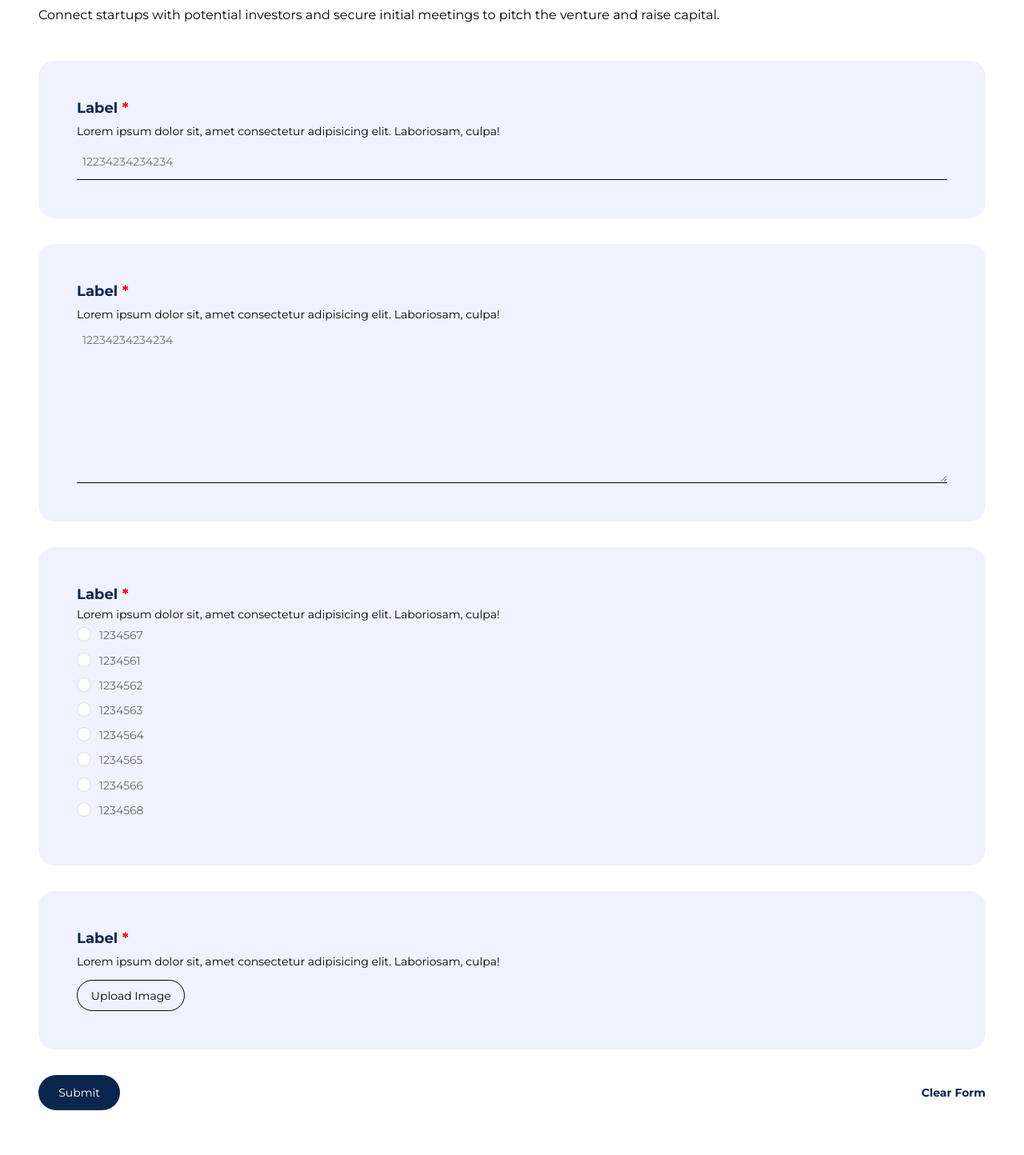
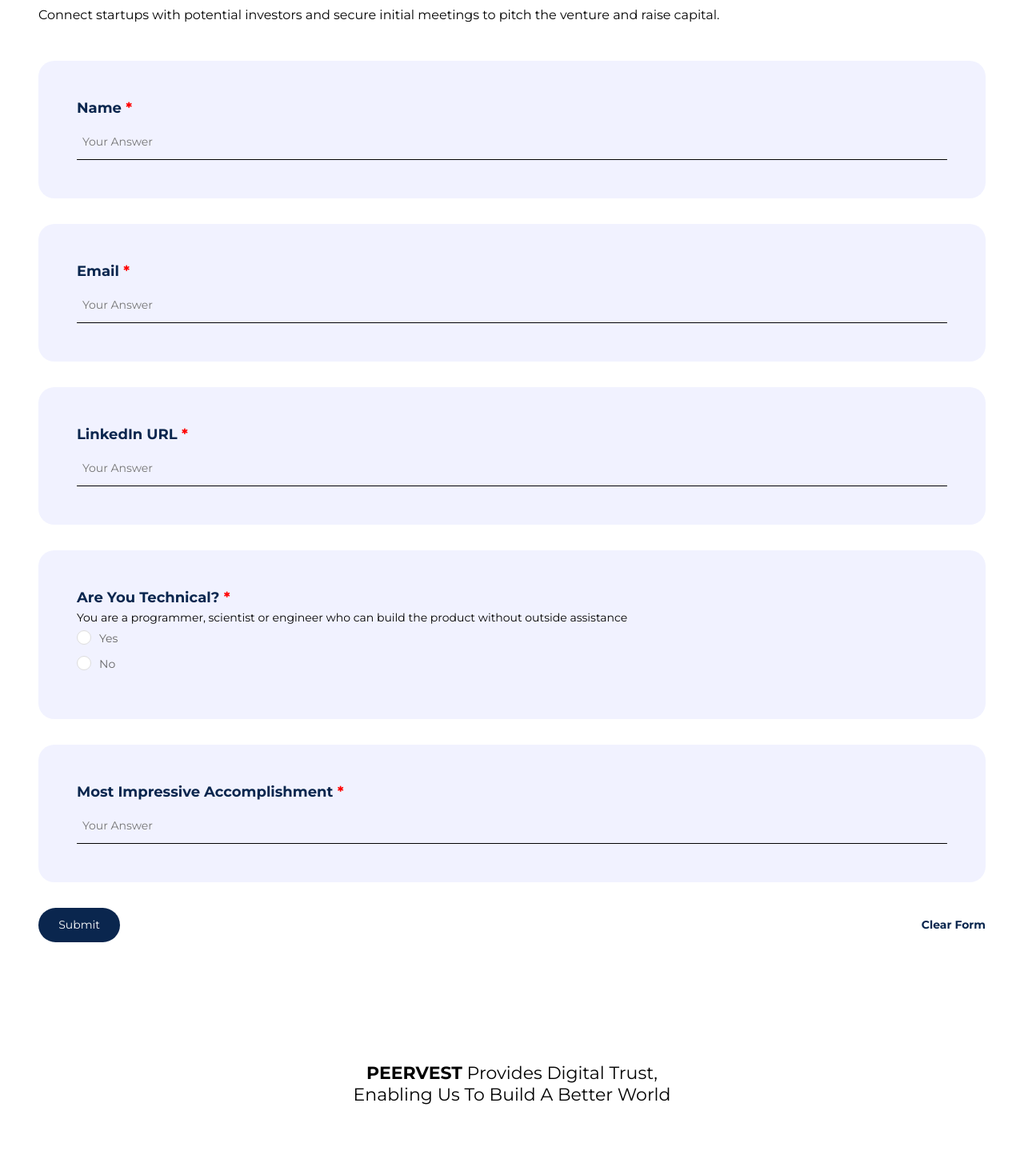
Before and after one commit to abrarkhalidofficial/Peervest, a React (Create React App) app: page /co-founder in a window 1280 px wide. Shown: the part 780-2224 px from the top of the page at 80% size. Built offline with nearby package versions, Linux system fonts and the light colour scheme.

Commit message:
co founder screen done

```diff
--- a/src/Screens/CoFounderScreen.js
+++ b/src/Screens/CoFounderScreen.js
@@ -8,30 +8,12 @@ import InputRadio from "../Components/InputRadio";
 import InputFile from "../Components/InputFile";
 
 export default function CoFounderScreen() {
-  const options = [
+  const TechnicalOptions = [
     {
-      label: "1234567",
+      label: "Yes",
     },
     {
-      label: "1234561",
-    },
-    {
-      label: "1234562",
-    },
-    {
-      label: "1234563",
-    },
-    {
-      label: "1234564",
-    },
-    {
-      label: "1234565",
-    },
-    {
-      label: "1234566",
-    },
-    {
-      label: "1234568",
+      label: "No",
     },
   ];
   return (
@@ -64,7 +46,7 @@ export default function CoFounderScreen() {
         <div className="container">
           <div className="start__up__container">
             <div className="start__up__container__heading">
-              Start-up Registeration Form
+              Co-Founder Registeration Form
             </div>
             <div className="start__up__container__info">
               Connect startups with potential investors and secure initial
@@ -72,29 +54,30 @@ export default function CoFounderScreen() {
             </div>
             <form action="" className="start__up__container__form">
               <InputField
-                placeholder="12234234234234"
-                label="label"
-                description="Lorem ipsum dolor sit, amet consectetur adipisicing elit. Laboriosam, culpa!"
+                placeholder="Your Answer"
+                label="Name"
                 required={true}
               />
-              <InputTextArea
-                placeholder="12234234234234"
-                label="label"
-                description="Lorem ipsum dolor sit, amet consectetur adipisicing elit. Laboriosam, culpa!"
+              <InputField
+                placeholder="Your Answer"
+                label="Email"
+                required={true}
+              />
+              <InputField
+                placeholder="Your Answer"
+                label="LinkedIn URL"
                 required={true}
               />
               <InputRadio
-                options={options}
-                placeholder="12234234234234"
-                label="label"
-                description="Lorem ipsum dolor sit, amet consectetur adipisicing elit. Laboriosam, culpa!"
+                options={TechnicalOptions}
+                description="You are a programmer, scientist or engineer who can build the product without outside assistance"
+                placeholder="Are you technical?"
+                label="Are you technical?"
                 required={true}
               />
-
-              <InputFile
-                placeholder="12234234234234"
-                label="label"
-                description="Lorem ipsum dolor sit, amet consectetur adipisicing elit. Laboriosam, culpa!"
+              <InputField
+                placeholder="Your Answer"
+                label="Most impressive accomplishment"
                 required={true}
               />
               <div className="start__up__container__form__row">
```
